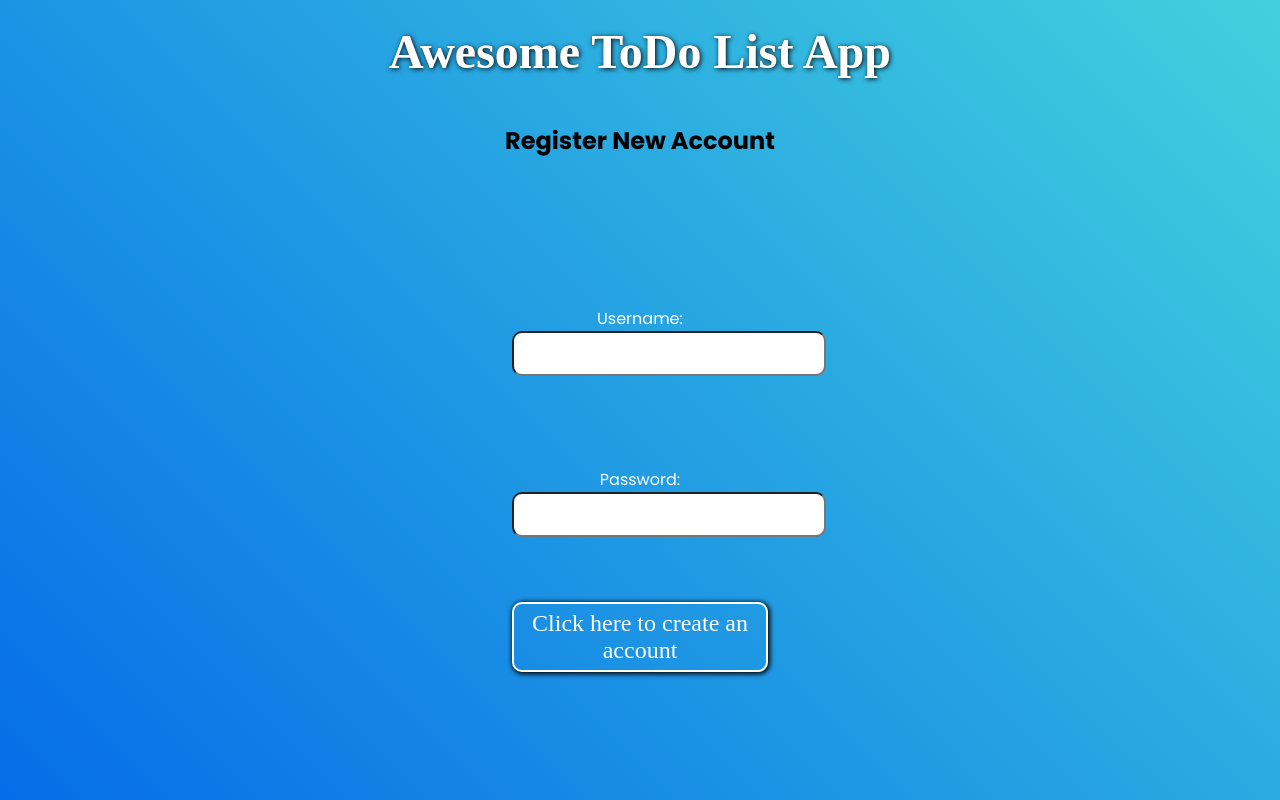
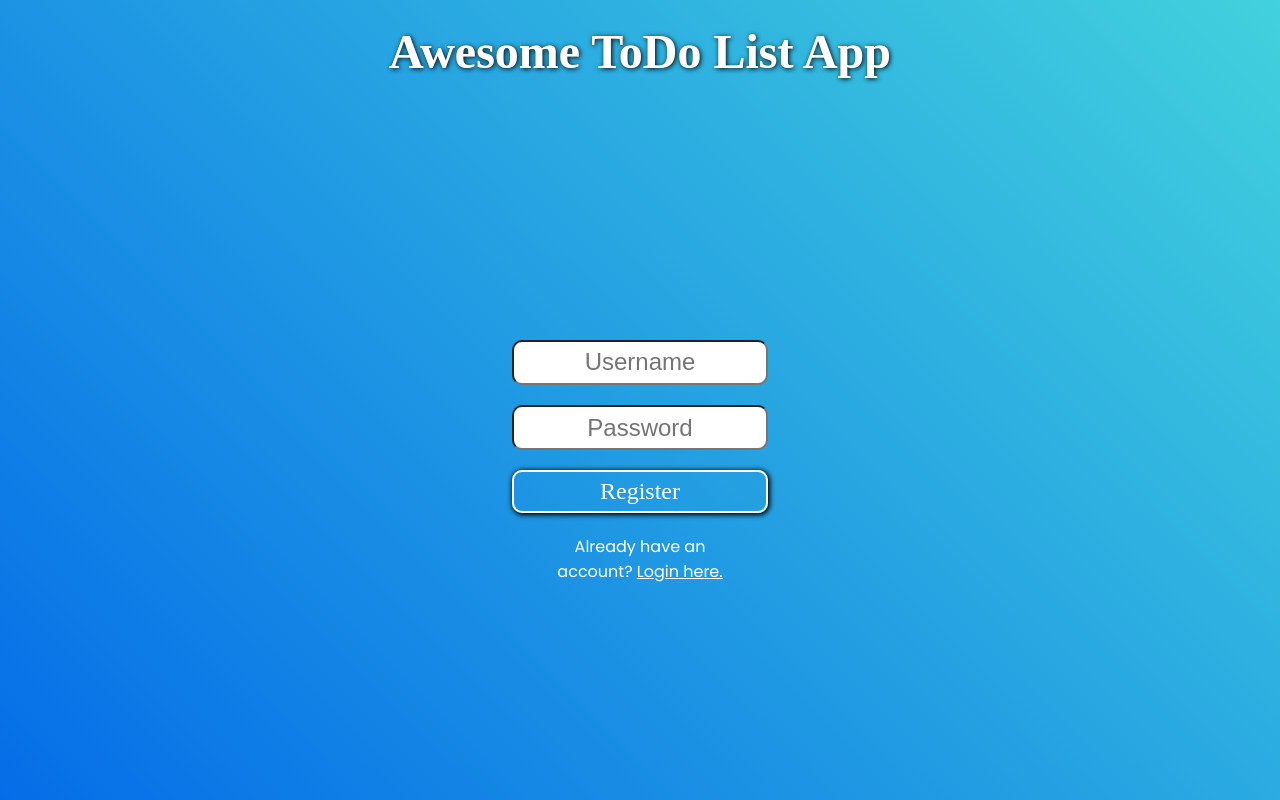
Before and after one commit to AllisterF1/m46-wk10-todos-front, a React (Create React App) app: page / in a window 1280 px wide. Both pictures are taken after a click on the element "Register here.". Built offline with nearby package versions, Linux system fonts and the light colour scheme; a web font is replaced by a local one.

Commit message:
refactor: add styling to register form

```diff
--- a/src/components/register/Register.js
+++ b/src/components/register/Register.js
@@ -1,33 +1,58 @@
-import React from 'react'
-import { useState } from 'react'
-import { registerUser } from "../utils"
+import React from "react";
+import { useState } from "react";
+import { registerUser } from "../../utils";
 
-const Register = () => {
-    const [username, setUsername] = useState()
-    const [password, setPassword] = useState()
+const Register = ({
+	setUserMode,
+	setUser,
+	setMessage,
+	setActiveTodos,
+	setDoneTodos,
+}) => {
+	const [username, setUsername] = useState();
+	const [password, setPassword] = useState();
 
-    const submitHandler = async (e) => {
-        e.preventDefault()
-        await registerUser(username,password)
-    }
+	const submitHandler = async e => {
+		e.preventDefault();
+		await registerUser(
+			username,
+			password,
+			setMessage,
+			setActiveTodos,
+			setDoneTodos,
+		);
+	};
 
-    return (
-        <>
-            <h2>Register New Account</h2>
-            <form onSubmit={submitHandler}>
-                <label>Username:
-                    <input onChange={(e) => setUsername(e.target.value) } required />
-                </label>
-                <br/>
-                <br/>
-                <label>Password:
-                    <input type="password" onChange={(e) => setPassword(e.target.value) } required />
-                </label>
-                <br/>
-                <button type='submit'>Click here to create an account</button>
-            </form>
-        </>
-    )
+	function changeMode() {
+		setUserMode(p => !p);
+	}
 
-}
-export default Register
+	return (
+		<form onSubmit={submitHandler} className="register-form">
+			<input
+				onChange={e => setUsername(e.target.value)}
+				type="text"
+				id="username"
+				name="username"
+				placeholder="Username"
+				required
+			/>
+			<input
+				onChange={e => setPassword(e.target.value)}
+				type="password"
+				id="password"
+				name="password"
+				placeholder="Password"
+				required
+			/>
+			<button type="submit">Register</button>
+			<p>
+				Already have an account?&nbsp;
+				<span onClick={changeMode} className="changeMode">
+					Login here.
+				</span>
+			</p>
+		</form>
+	);
+};
+export default Register;
```
